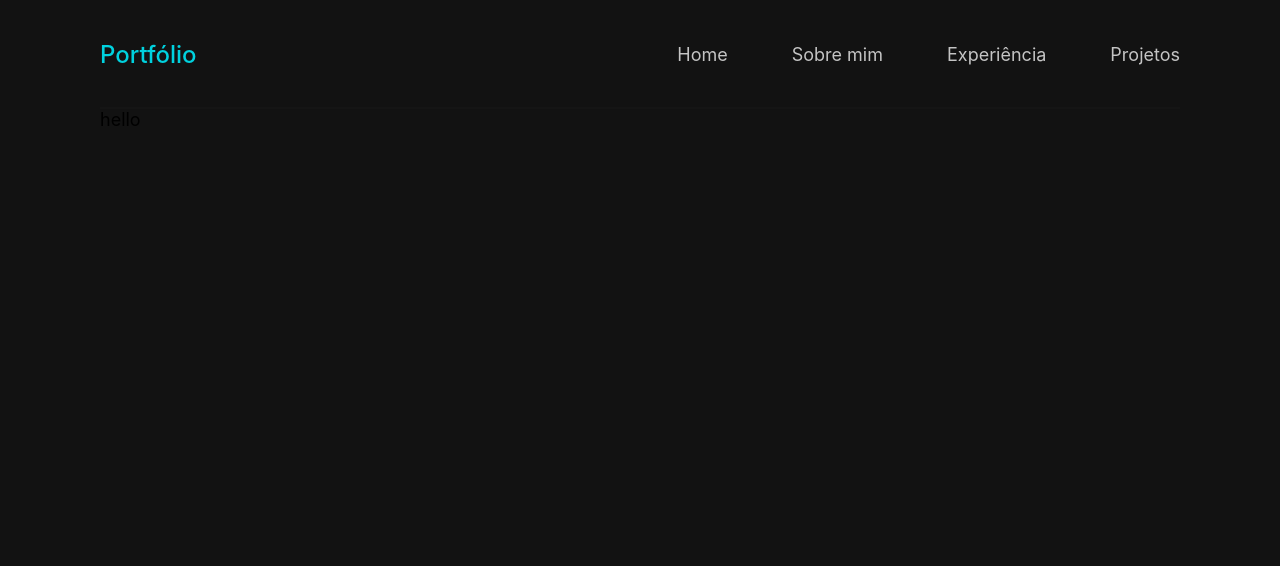
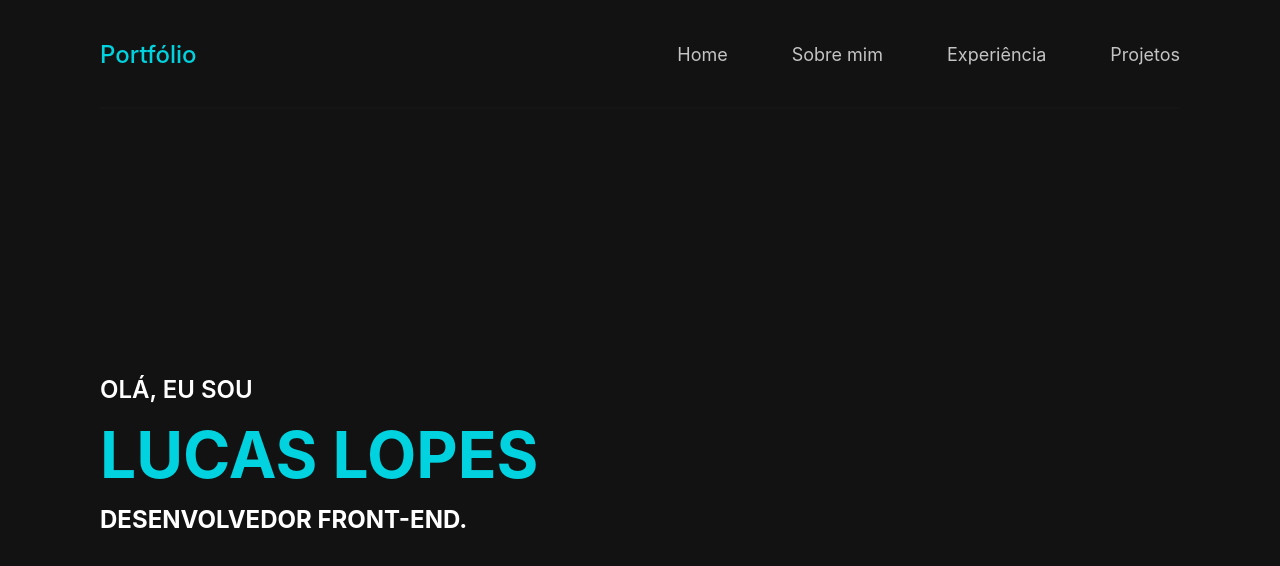
Before and after one commit to rcamillo/20-porfolio, a React (Create React App) app: page / in a window 1280 px wide. Shown: the top 566 px of the page. Built offline with nearby package versions, Linux system fonts and the light colour scheme.

Commit message:
feat: create presentation component

```diff
--- a/src/App.tsx
+++ b/src/App.tsx
@@ -2,6 +2,7 @@ import React from 'react'
 
 import { Container } from './components/Container'
 import { Header } from './components/Header'
+import { Presentation } from './components/Presentation'
 
 function App() {
   return (
@@ -9,7 +10,10 @@ function App() {
       <Container>
         <Header />
       </Container>
-      <Container>hello</Container>
+
+      <Container>
+        <Presentation />
+      </Container>
     </>
   )
 }
--- /dev/null
+++ b/src/components/Presentation/index.tsx
@@ -0,0 +1,13 @@
+import React from 'react'
+
+import { Wrapper } from './styles'
+
+export const Presentation = () => (
+  <Wrapper>
+    <div>
+      <span>Olá, eu sou</span>
+      <h1>Lucas Lopes</h1>
+      <h2>Desenvolvedor Front-End.</h2>
+    </div>
+  </Wrapper>
+)
--- /dev/null
+++ b/src/components/Presentation/styles.ts
@@ -0,0 +1,26 @@
+import styled, { css } from 'styled-components'
+
+export const Wrapper = styled.main`
+  ${({ theme }) => css`
+    height: calc(100vh - 11rem);
+    display: flex;
+    align-items: center;
+
+    > div {
+      text-transform: uppercase;
+      font-weight: 600;
+
+      h1 {
+        font-size: ${theme.font.sizes.huge};
+        color: ${theme.colors.primary};
+        padding: calc(${theme.spacings.small} / 2) 0;
+      }
+
+      span,
+      h2 {
+        font-size: ${theme.font.sizes.xlarge};
+        color: ${theme.colors.light};
+      }
+    }
+  `}
+`
```
